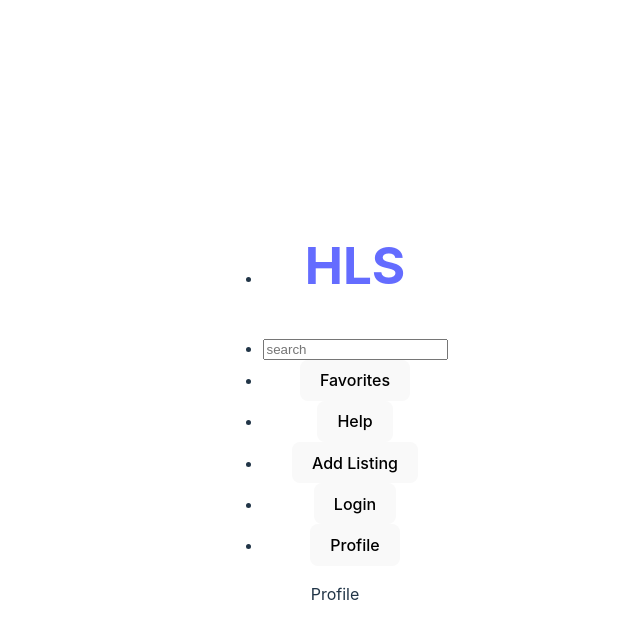
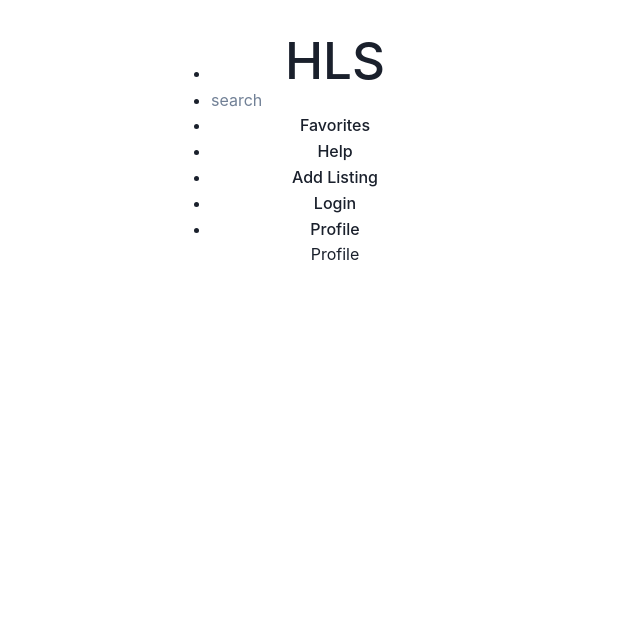
Before and after one commit to BorDevTech/HLS, a React (Vite) app: page /HLS/profile in a window 1280 px wide. Shown: the top 638 px of the page, without its empty margins (305-945 px from the left). Built offline with nearby package versions, Linux system fonts and the light colour scheme.

Commit message:
added colorMode and applied to site

```diff
--- a/src/main.tsx
+++ b/src/main.tsx
@@ -3,11 +3,16 @@
 import App from "./App.tsx";
 import "./index.css";
 import { BrowserRouter as Router } from "react-router-dom";
+import { ChakraProvider, ColorModeScript } from "@chakra-ui/react";
+import theme from "./theme/theme.ts";
 
 ReactDOM.createRoot(document.getElementById("root")!).render(
   <React.StrictMode>
-    <Router basename="/HLS/">
-      <App />
-    </Router>
+    <ChakraProvider>
+      <ColorModeScript initialColorMode={theme.config.initialColorMode} />
+      <Router basename="/HLS/">
+        <App />
+      </Router>
+    </ChakraProvider>
   </React.StrictMode>
 );
--- a/src/routes/Home.tsx
+++ b/src/routes/Home.tsx
@@ -1,10 +1,13 @@
 import React from "react";
-
-import { Link } from "react-router-dom";
+import { useColorMode } from "@chakra-ui/react";
 
 const Home = () => {
+  const { colorMode, toggleColorMode } = useColorMode();
   return (
     <>
+      <button onClick={toggleColorMode}>
+        Toggle {colorMode === "light" ? "dark" : "light"}
+      </button>
       <br />
       Welcome
       <br />
--- /dev/null
+++ b/src/theme/theme.ts
@@ -0,0 +1,10 @@
+import { extendTheme, type ThemeConfig } from "@chakra-ui/react";
+
+const config: ThemeConfig = {
+  initialColorMode: "light",
+  useSystemColorMode: false,
+};
+
+const theme = extendTheme({ config });
+
+export default theme;
```
